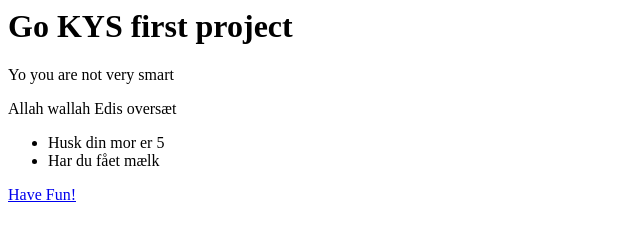
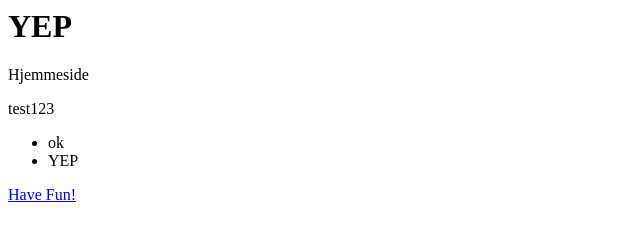
Before and after one commit to TheRealPSM/TheRealPSM.github.io, a plain HTML site: page index.html in a window 1280 px wide. Shown: the whole page, without its empty margins (0-640 px from the left). Drawn offline with Linux system fonts and the light colour scheme.

Commit message:
Update index.html

```diff
--- a/index.html
+++ b/index.html
@@ -2,21 +2,21 @@
 
 <html>
     <head>
-        <title>My name is Jeff</title>
+        <title>PSM</title>
         </head>
         <body>
             <h1>
-               Go KYS first project
+               YEP
             </h1>
             <p>
-            Yo you are not very smart
+            Hjemmeside
             </p>
             <p>
-                Allah wallah Edis oversæt
+                test123
             </p>
             <ul>
-                <li>Husk din mor er 5</li>
-                <li>Har du fået mælk</li>
+                <li>ok</li>
+                <li>YEP</li>
             </ul>
             <p><a href="https://www.youtube.com/watch?v=6n3pFFPSlW4">Have Fun!</a></p>
 
```
